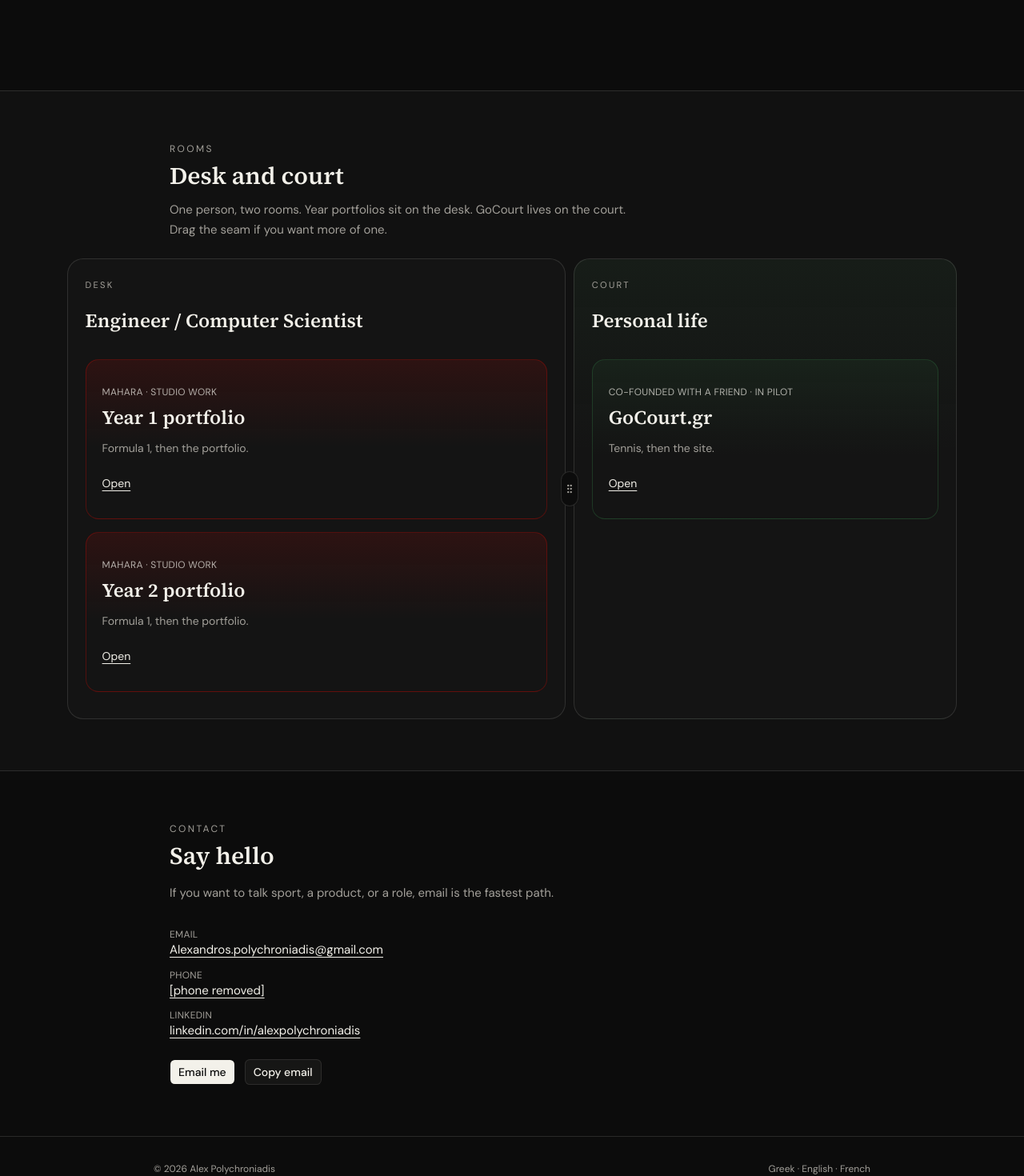
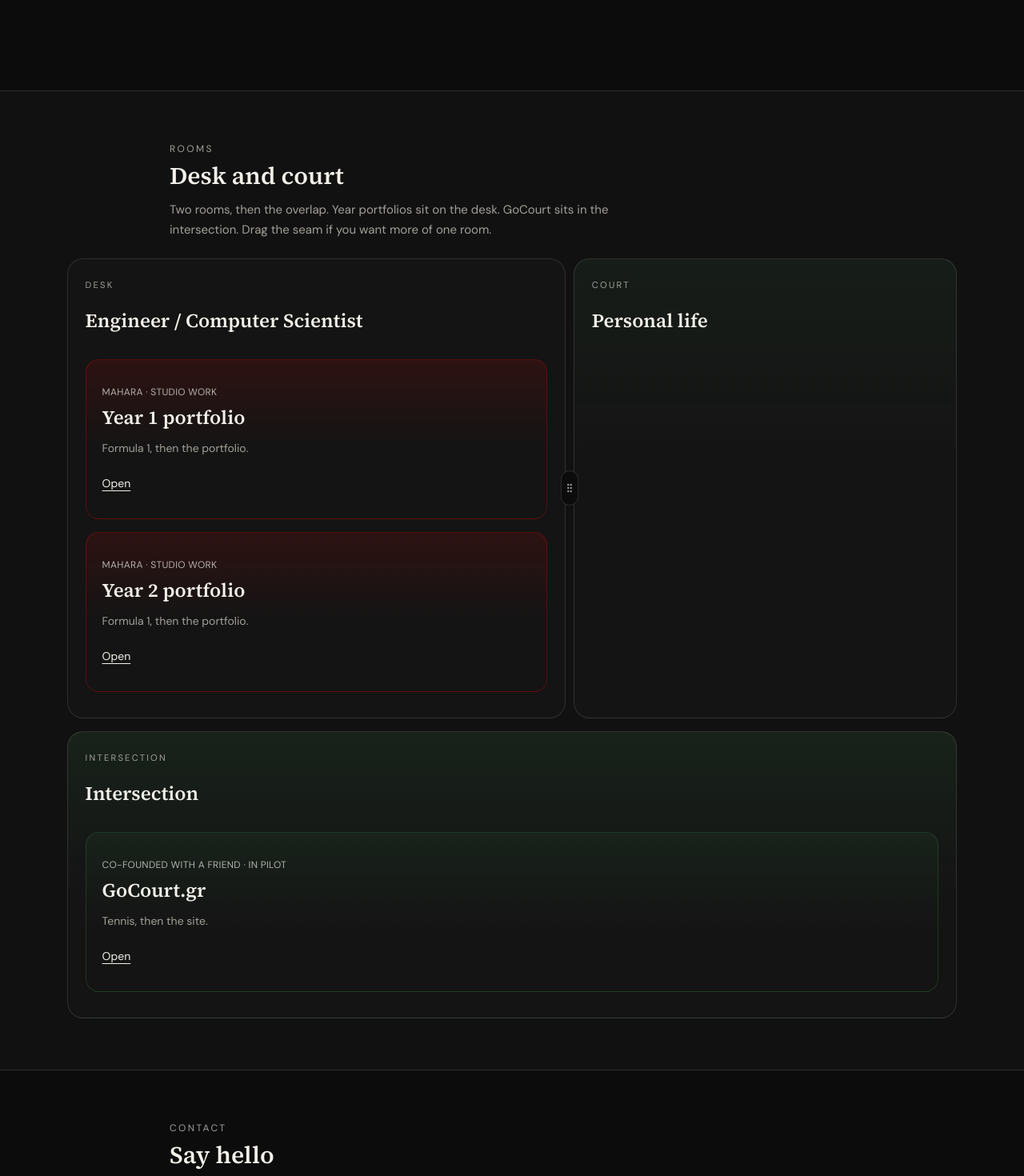
Before and after one commit to alexplds/personal-website, a Next.js app: page / in a window 1280 px wide. Shown: the part 327-1797 px from the top of the page at 80% size. Built offline with nearby package versions, Linux system fonts and the light colour scheme.

Commit message:
Add an Intersection field under Desk and Court for GoCourt
The year buttons stay on the desk. GoCourt.gr now sits in a third field below the two rooms.

Co-authored-by: alexandrosplds <Alexandros.polychroniadis@gmail.com>

```diff
--- a/app/globals.css
+++ b/app/globals.css
@@ -368,9 +368,21 @@
   display: flex;
   flex-direction: column;
   max-width: 72rem;
+  margin: 0 auto 1rem;
+  padding: 0 1.25rem;
+  gap: 1rem;
+}
+
+.rooms-intersection-wrap {
+  max-width: 72rem;
   margin: 0 auto 4rem;
   padding: 0 1.25rem;
-  gap: 1rem;
+}
+
+.rooms-intersection {
+  background:
+    linear-gradient(180deg, rgb(47 107 60 / 16%), transparent 55%),
+    var(--card);
 }
 
 .rooms-pane {
@@ -407,7 +419,7 @@
     flex-direction: row;
     align-items: stretch;
     gap: 0;
-    min-height: 36rem;
+    min-height: 0;
   }
 
   .rooms-desk {
--- a/components/destinations.tsx
+++ b/components/destinations.tsx
@@ -62,7 +62,16 @@ export function PlaySection({ embedded = false }: { embedded?: boolean }) {
           <h2 className="font-heading mt-2 text-3xl">Personal life</h2>
         </Reveal>
       )}
-      <DestinationButtons destinations={court} stacked={embedded} />
     </section>
   );
 }
+
+export function IntersectionSection() {
+  return (
+    <div id="play" className="rooms-pane rooms-intersection scroll-mt-20">
+      <p className="rooms-label">Intersection</p>
+      <h2 className="font-heading text-2xl">Intersection</h2>
+      <DestinationButtons destinations={court} />
+    </div>
+  );
+}
--- a/components/rooms.tsx
+++ b/components/rooms.tsx
@@ -7,6 +7,7 @@ import {
   type CSSProperties,
   type ReactNode,
 } from "react";
+import { IntersectionSection } from "@/components/destinations";
 import { GripVerticalIcon } from "lucide-react";
 
 const MIN = 30;
@@ -68,13 +69,13 @@ export function RoomsSplit({
   }
 
   return (
-    <section className="rooms-band" aria-label="Desk and court">
+    <section className="rooms-band" aria-label="Desk, court, and intersection">
       <div className="rooms-intro">
         <p className="text-xs tracking-[0.2em] text-muted-foreground uppercase">Rooms</p>
         <h2 className="font-heading mt-2 text-3xl">Desk and court</h2>
         <p className="mt-3 max-w-xl text-[15px] leading-relaxed text-muted-foreground">
-          One person, two rooms. Year portfolios sit on the desk. GoCourt lives on the court. Drag
-          the seam if you want more of one.
+          Two rooms, then the overlap. Year portfolios sit on the desk. GoCourt sits in the
+          intersection. Drag the seam if you want more of one room.
         </p>
       </div>
 
@@ -111,11 +112,15 @@ export function RoomsSplit({
           </span>
         </button>
 
-        <div id="play" className="rooms-pane rooms-court scroll-mt-20">
+        <div className="rooms-pane rooms-court scroll-mt-20">
           <p className="rooms-label">Court</p>
           {court}
         </div>
       </div>
+
+      <div className="rooms-intersection-wrap">
+        <IntersectionSection />
+      </div>
     </section>
   );
 }
--- a/lib/content.ts
+++ b/lib/content.ts
@@ -119,7 +119,7 @@ export const content = {
   ],
   nav: [
     { href: "#work", label: "Work" },
-    { href: "#play", label: "Play" },
+    { href: "#play", label: "Intersection" },
     { href: "#contact", label: "Contact" },
   ],
   seo: {
```
Also changed, not shown: 1 other file (tests, documents, lock files or other folders).
